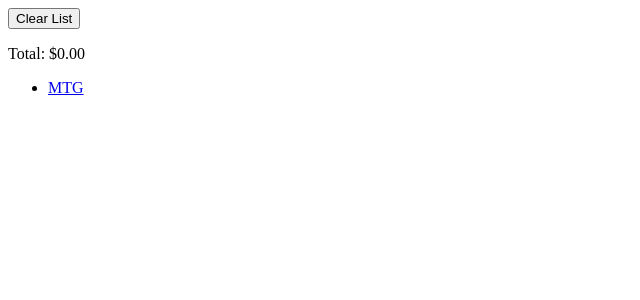
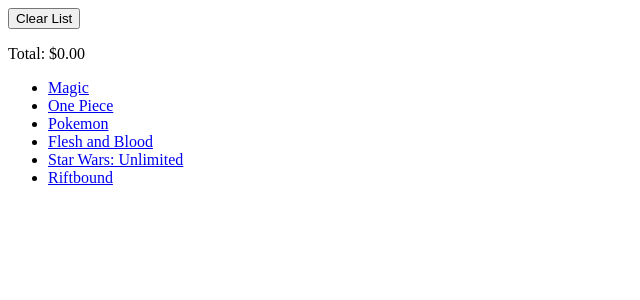
Before and after one commit to AMcGohan/TCG_POS, an Angular app: page / in a window 1280 px wide. Shown: the top 300 px of the page, without its empty margins (0-640 px from the left). Built offline with nearby package versions, Linux system fonts and the light colour scheme.

Commit message:
added dummy links for other TCGs

```diff
--- a/src/app/app.html
+++ b/src/app/app.html
@@ -1,5 +1,10 @@
 <app-client-lists></app-client-lists>
 <ul>
-    <li><a routerLink="/mtg">MTG</a></li>
+    <li><a routerLink="/mtg">Magic</a></li>
+    <li><a routerLink="/op">One Piece</a></li>
+    <li><a routerLink="/pkmn">Pokemon</a></li>
+    <li><a routerLink="/fab">Flesh and Blood</a></li>
+    <li><a routerLink="/swu">Star Wars: Unlimited</a></li>
+    <li><a routerLink="/rift">Riftbound</a></li>
 </ul>
 <router-outlet></router-outlet>
```
